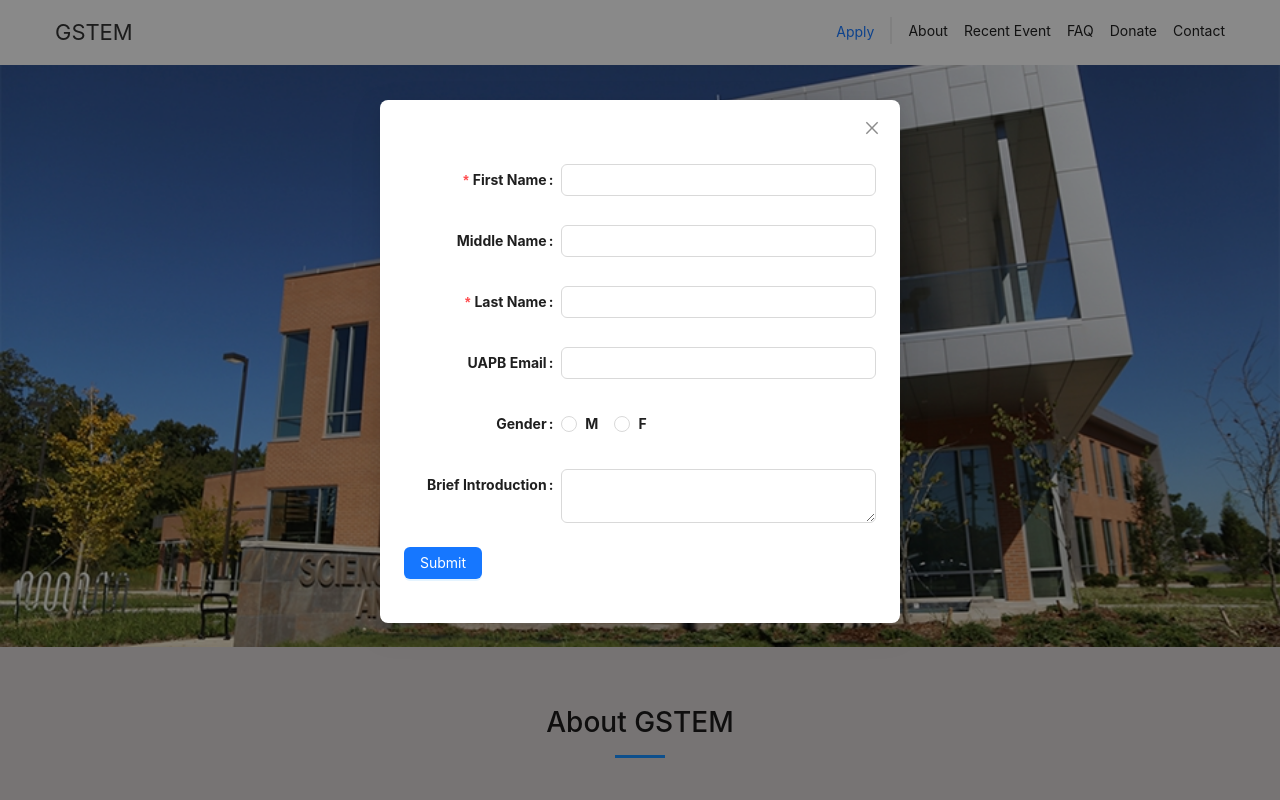
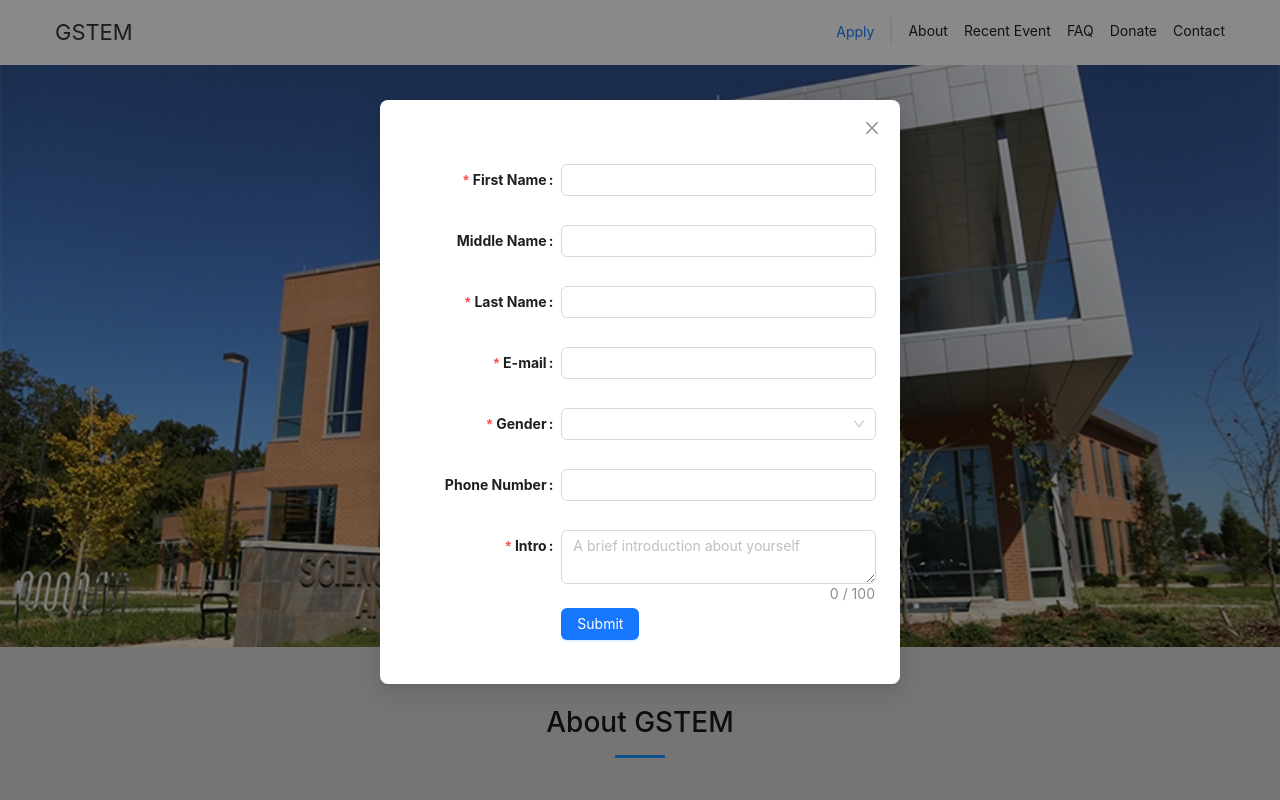
Before and after one commit to codersrule/gstem-website, a React (Create React App) app: page / in a window 1280 px wide. Both pictures are taken after a click on the button "Apply". Shown: the top 800 px of the page. Built offline with nearby package versions, Linux system fonts and the light colour scheme.

Commit message:
Application form updated

```diff
--- a/package.json
+++ b/package.json
@@ -7,8 +7,10 @@
     "@ant-design/icons": "^5.0.1",
     "antd": "^5.4.2",
     "axios": "^1.3.6",
-    "react": "^18.2.0",
-    "react-dom": "^18.2.0",
+    "bootstrap": "^5.3.1",
+    "react-bootstrap": "^2.6.0",
+    "react": "^16.2.0",
+    "react-dom": "^16.2.0",
     "react-router-dom": "^6.10.0",
     "react-scripts": "5.0.1"
   },
--- a/src/components/common/header.js
+++ b/src/components/common/header.js
@@ -1,38 +1,100 @@
-import React from 'react';
-import { Anchor, Drawer, Button, Modal, Row} from 'antd';
+import React, { useState } from 'react';
+import { Modal, Button, Drawer, Anchor, Row, Form, Input, Select } from 'antd';
 import { BarsOutlined } from '@ant-design/icons';
-import Application from '../home/application';
-const { Link } = Anchor;
+const {Link} = Anchor;
+const { Option } = Select;
 
-class AppHeader extends React.Component {
-  state = { visible: false, showApplicationModal: false  };
+const formItemLayout = {
+    labelCol: {
+        xs: { span: 24 },
+        sm: { span: 8 },
+    },
+    wrapperCol: {
+        xs: { span: 24 },
+        sm: { span: 16 },
+    },
+};
 
-  showModal = () => {
-    this.setState({
-      showApplicationModal: true,
+const tailFormItemLayout = {
+    wrapperCol: {
+        xs: {
+            span: 24,
+            offset: 0,
+        },
+        sm: {
+            span: 16,
+            offset: 8,
+        },
+    },
+};
+
+const AppHeader = () => {
+    const [visible, setVisible] = useState(false);
+    const [open, setOpen] = useState(false);
+    const [confirmLoading, setConfirmLoading] = useState(false);
+    const [formValues, setFormValues] = useState({
+        firstName: '',
+        middleName:'',
+        lastName: '',
+        email: '',
+        gender:'',
+        message: '',
+      });
+
+
+
+    const [form] = Form.useForm();
+
+    const handleChange = (e) => {
+        const { name, value } = e.target;
+        setFormValues({
+          ...formValues,
+          [name]: value,
         });
       };
 
-  handleCancel = e => {
-    this.setState({
-      showApplicationModal: false,
+    const onFinish = (formValues) => {
+        console.log('Received formValues of form: ', formValues.email);
+        setTimeout(() => {
+            setOpen(false);
+          }, 1000);
+    };
+
+
+
+  const showModal = () => {
+    setOpen(true);
+  };
+
+  const handleCancel = () => {
+    setOpen(false);
+    setFormValues({
+        firstName: '',
+        middleName:'',
+        lastName: '',
+        email: '',
+        gender:'',
+        message: '',
+      });
+  };
+
+  const showDrawer = () => {
+    setVisible(true);
+  };
+
+  const onClose = () => {
+    setVisible(false);
+    setFormValues({
+        firstName: '',
+        middleName:'',
+        lastName: '',
+        email: '',
+        gender:'',
+        message: '',
       });
   };
 
 
- showDrawer = () => {
-  this.setState({
-    visible: true
-  })
-  };
-
- onClose = () => {
-    this.setState({
-      visible:false
-    })
-  };
-
-  render() {
 
   return (
     <>
@@ -43,7 +105,7 @@ class AppHeader extends React.Component {
           </div>
           <div className="mobileHidden">
             <Row>
-            <Button type='link' onClick = {this.showModal} >Apply</Button>
+              <Button type='link' onClick={showModal}>Apply</Button>
               <Anchor>
                 <Link href="#about" title="About" />
                 <Link href="#feature" title="Recent Event" />
@@ -55,26 +117,121 @@ class AppHeader extends React.Component {
           </div>
 
           <Modal
-            open={this.state.showApplicationModal}
-            onCancel={this.handleCancel}
+            open={open}
+           destroyOnClose = {true}
+            confirmLoading={confirmLoading}
+            onCancel={handleCancel}
             footer={null}
-            destroyOnClose = {true}
+
           >
-          <Application />
+            <Form
+            {...formItemLayout}
+            form={form}
+            name="register"
+            onFinish={onFinish}
+            style={{ maxWidth: 600 }}
+            scrollToFirstError
+        >
+            <br />
+            <br />
+            <Form.Item
+                name="firstName"
+                label="First Name"
+                rules={[
+                    {
+                        required: true,
+                        message: "First Name is required"
+                    }
+                ]}
+            >
+                <Input onChange={handleChange} />
+            </Form.Item>
+
+            <Form.Item
+                name="middleName"
+                label="Middle Name"
+            >
+                <Input onChange={handleChange} />
+            </Form.Item>
+
+            <Form.Item
+                name="lastName"
+                label="Last Name"
+                rules={[
+                    {
+                        required: true,
+                        message: 'Last Name is Required',
+                    },
+                ]}
+            >
+                <Input onChange={handleChange} />
+            </Form.Item>
+            <Form.Item
+                name="email"
+                label="E-mail"
+                rules={[
+                    {
+                        type: 'email',
+                        message: 'The input is not valid E-mail!',
+                    },
+                    {
+                        required: true,
+                        message: 'Please input your E-mail!',
+                    },
+                ]}
+            >
+                <Input onChange={handleChange}/>
+            </Form.Item>
+
+            <Form.Item
+                name="gender"
+                label="Gender"
+                rules={[{ required: true, message: 'Please select gender!' }]}
+            >
+                <Select >
+                    <Option value="male">Male</Option>
+                    <Option value="female">Female</Option>
+                    <Option value="other">Other</Option>
+                </Select>
+            </Form.Item>
+            <Form.Item
+                name="phone"
+                label="Phone Number"
+                rules={[{ message: 'Please input your phone number!' }]}
+            >
+                <Input style={{ width: '100%' }} onChange={handleChange} />
+            </Form.Item>
+
+            <Form.Item
+                name="intro"
+                label="Intro"
+                rules={[{ required: true, message: 'Please enter a brief introduction' }]}
+            >
+                <Input.TextArea
+                    placeholder='A brief introduction about yourself'
+                    showCount maxLength={100} />
+            </Form.Item>
+
+            <Form.Item {...tailFormItemLayout}>
+                <Button type="primary" htmlType="submit">
+                    Submit
+                </Button>
+            </Form.Item>
+        </Form>
           </Modal>
 
           <div className="mobileVisible">
-            <Button type="primary" onClick={this.showDrawer}>
+            <Button type="primary" onClick={showDrawer}>
               <BarsOutlined />
             </Button>
             <Drawer
               placement="right"
               closable={true}
-              onClose={this.onClose}
-              open = {this.state.visible}
+              onClose={onClose}
+              open={visible}
             >
               <Anchor>
-                <Button type='link' onClick = {this.showModal} > Apply </Button>
+                <Button type='primary' onClick={showModal}>Apply</Button>
                 <Link href="#about" title="About" />
                 <Link href="#feature" title="Recent Event" />
                 <Link href="#faq" title="FAQ" />
@@ -86,10 +243,112 @@ class AppHeader extends React.Component {
         </div>
       </div>
     </>
-
   );
-
-  }
-}
+};
 
 export default AppHeader;
+
+
+
+// import React from 'react';
+// import { Anchor, Drawer, Button, Modal, Row} from 'antd';
+// import { BarsOutlined } from '@ant-design/icons';
+// import Application from '../home/application';
+// const { Link } = Anchor;
+
+// class AppHeader extends React.Component {
+//   state = { visible: false, setOpen: false  };
+//   state = { confirmLoading: false, setConfirmLoading: false  };
+//   state = { modalText: '', setModalText: ''  };
+
+//   showModal = () => {
+//     this.setState({
+//       setOpen: true,
+//     });
+//   };
+
+//   handleCancel = e => {
+//     this.setState({
+//       setOpen: false,
+//     });
+//   };
+
+
+//  showDrawer = () => {
+//   this.setState({
+//     visible: true
+//   })
+//   };
+
+//  onClose = () => {
+//     this.setState({
+//       visible:false
+//     })
+//   };
+
+//   render() {
+
+//     return (
+//       <>
+//       <div className="container-fluid">
+//         <div className="header">
+//           <div className="logo">
+//             <a href="/">GSTEM</a>
+//           </div>
+//           <div className="mobileHidden">
+//             <Row>
+//             <Button type='link' onClick = {this.showModal} >Apply</Button>
+//             <Anchor>
+//               <Link href="#about" title="About" />
+//               <Link href="#feature" title="Recent Event" />
+//               <Link href="#faq" title="FAQ" />
+//               <Link target='_blank' href="https://uapb.tfaforms.net/31" title="Donate" />
+//               <Link href="#contact" title="Contact" />
+//             </Anchor>
+//             </Row>
+//           </div>
+
+//           <Modal
+//             open={this.state.setOpen}
+//             onCancel={this.handleCancel}
+//             footer={null}
+//             destroyOnClose = {true}
+//           >
+//             {
+//                 /**
+//          <Application />
+//          */
+//             }
+
+//           </Modal>
+
+//           <div className="mobileVisible">
+//             <Button type="primary" onClick={this.showDrawer}>
+//             <BarsOutlined />
+//             </Button>
+//             <Drawer
+//               placement="right"
+//               closable={true}
+//               onClose={this.onClose}
+//               open = {this.state.visible}
+//             >
+//               <Anchor>
+//                 <Button type='primary' onClick = {this.showModal} > Apply </Button>
+//                 <Link href="#about" title="About" />
+//                 <Link href="#feature" title="Recent Event" />
+//                 <Link href="#faq" title="FAQ" />
+//                 <Link target='_blank' href="https://uapb.tfaforms.net/31" title="Donate" />
+//                 <Link href="#contact" title="Contact" />
+//               </Anchor>
+//             </Drawer>
+//           </div>
+//         </div>
+//       </div>
+//       </>
+
+//     );
+
+//   }
+// }
+
+// export default AppHeader;
--- a/src/components/home/application.js
+++ /dev/null
@@ -1,77 +0,0 @@
-import React from 'react';
-import { Button, Form, Input, Radio} from 'antd';
-
-const layout = {
-  labelCol: { span: 8 },
-  wrApplicationerCol: { span: 16 },
-};
-
-/* eslint-disable no-template-curly-in-string */
-const validateMessages = {
-  required: '${label} is required!',
-  types: {
-    email: '${label} is not a valid email!',
-    number: '${label} is not a valid number!',
-  },
-  number: {
-    range: '${label} must be between ${min} and ${max}',
-  },
-};
-/* eslint-enable no-template-curly-in-string */
-
-const onFinish = (values) => {
-  console.log(values);
-};
-
-const Application = () => (
-  <Form
-    {...layout}
-    name="nest-messages"
-    onFinish={onFinish}
-    style={{ maxWidth: 600 }}
-    validateMessages={validateMessages}
-  >
-    <br />
-    <br />
-    <Form.Item name={['user', 'Fname']} label="First Name" rules={[{ required: true }]}>
-      <Input />
-    </Form.Item>
-    <Form.Item name={['user', 'Mname']} label="Middle Name" rules={[{ type: 'name'}]}>
-      <Input />
-    </Form.Item>
-    <Form.Item name={['user', 'Lname']} label="Last Name" rules={[{ required: true }]}>
-      <Input />
-    </Form.Item>
-    <Form.Item name={['user', 'email']} label="UAPB Email" rules={[{ type: 'email' }]}>
-      <Input />
-    </Form.Item>
-    <Form.Item label="Gender">
-          <Radio.Group>
-            <Radio value="male"> M </Radio>
-            <Radio value="female"> F </Radio>
-          </Radio.Group>
-        </Form.Item>
-        {/**
-         *
-         * <Form.Item label="Classification">
-          <Select>
-            <Select.Option value="demo">Freshman</Select.Option>
-            <Select.Option value="demo">Sophomore</Select.Option>
-            <Select.Option value="demo">Junior</Select.Option>
-            <Select.Option value="demo">Senior</Select.Option>
-          </Select>
-        </Form.Item>
-         */}
-
-    <Form.Item name={['user', 'introduction']} label="Brief Introduction" >
-      <Input.TextArea />
-    </Form.Item>
-    <Form.Item wrApplicationerCol={{ ...layout.wrApplicationerCol, offset: 8 }}>
-      <Button type="primary" htmlType="submit">
-        Submit
-      </Button>
-    </Form.Item>
-  </Form>
-);
-
-export default Application;
```
Also changed, not shown: 1 other file (tests, documents, lock files or other folders). Lines whose indentation alone changed are shown as unchanged.
